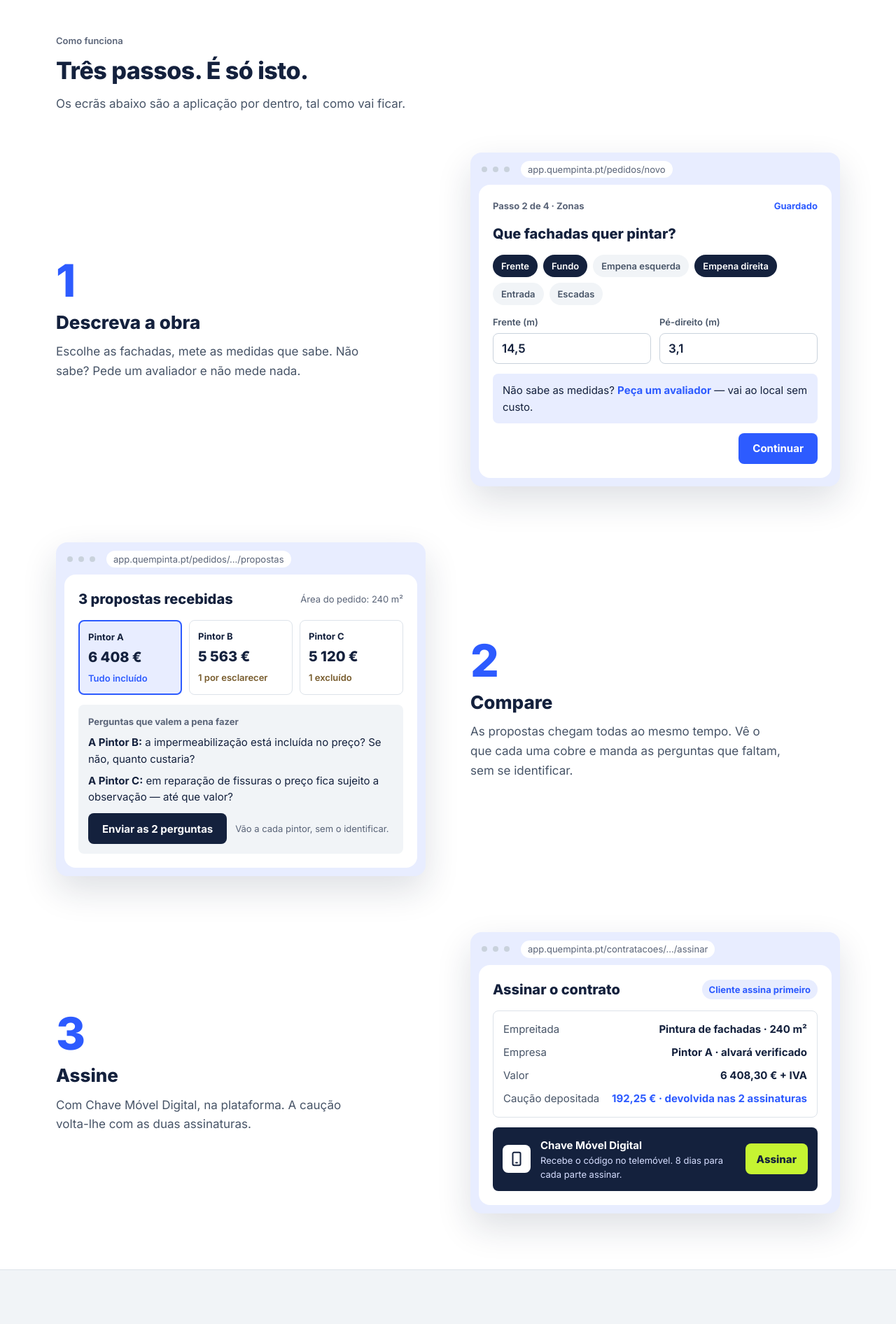
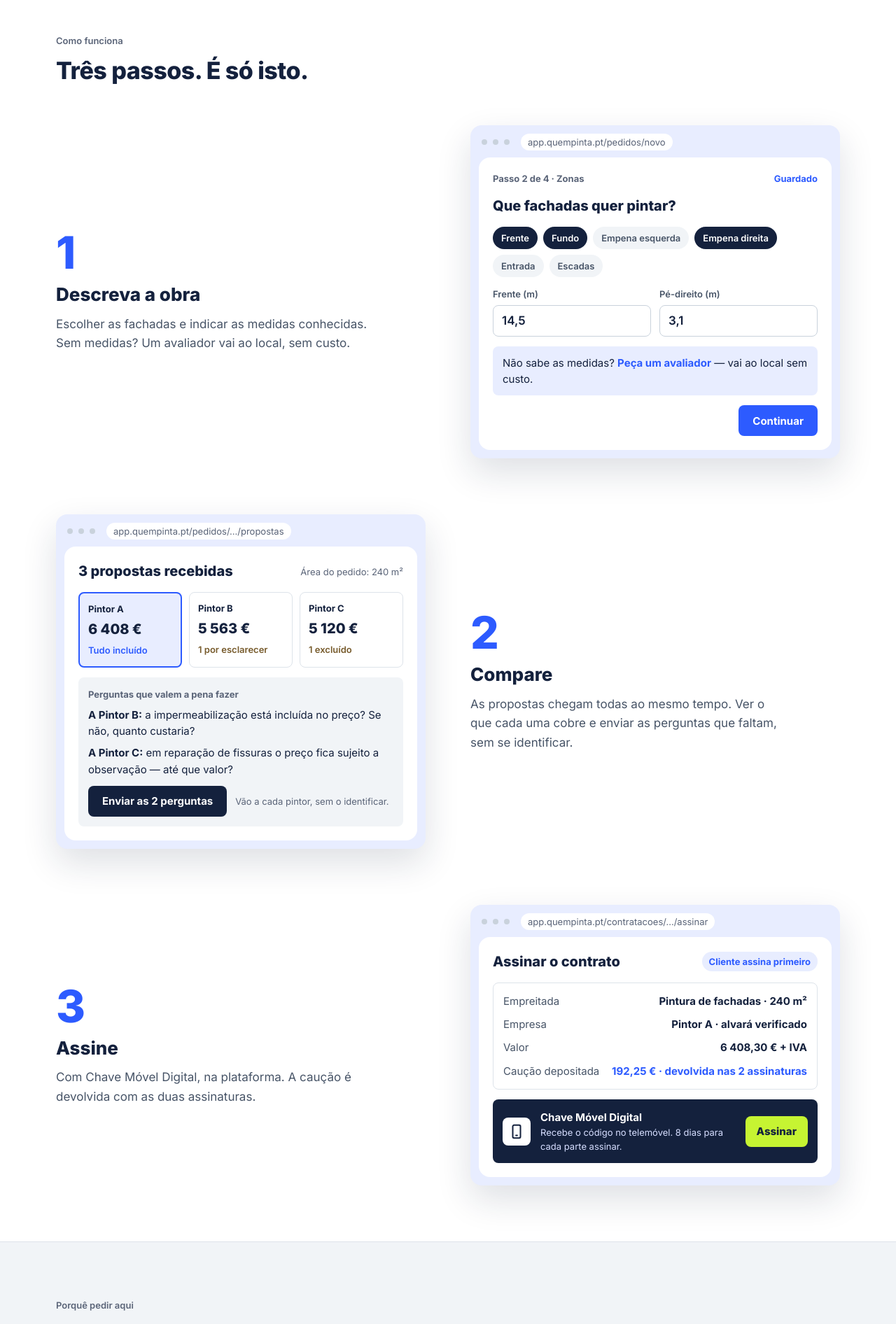
Before and after one commit to nunomarujo/paintit, a Next.js app: page / in a window 1280 px wide. Shown: the part 1300-3192 px from the top of the page at 70% size. Built offline with nearby package versions, Linux system fonts and the light colour scheme.

Commit message:
Página inicial: texto para o leitor, não para quem constrói — sem «tal como vai ficar», sem «estado», sem tu
Co-Authored-By: Claude Fable 5.1 <noreply@anthropic.com>
Claude-Session: https://claude.ai/code/session_01NCY5SBnuWidUthsPHZJKr9

```diff
--- a/src/app/page.tsx
+++ b/src/app/page.tsx
@@ -74,19 +74,19 @@ const passos = [
   {
     n: '1',
     t: 'Descreva a obra',
-    d: 'Escolhe as fachadas, mete as medidas que sabe. Não sabe? Pede um avaliador e não mede nada.',
+    d: 'Escolher as fachadas e indicar as medidas conhecidas. Sem medidas? Um avaliador vai ao local, sem custo.',
     ecra: <PassoDescrever />,
   },
   {
     n: '2',
     t: 'Compare',
-    d: 'As propostas chegam todas ao mesmo tempo. Vê o que cada uma cobre e manda as perguntas que faltam, sem se identificar.',
+    d: 'As propostas chegam todas ao mesmo tempo. Ver o que cada uma cobre e enviar as perguntas que faltam, sem se identificar.',
     ecra: <PassoComparar />,
   },
   {
     n: '3',
     t: 'Assine',
-    d: 'Com Chave Móvel Digital, na plataforma. A caução volta-lhe com as duas assinaturas.',
+    d: 'Com Chave Móvel Digital, na plataforma. A caução é devolvida com as duas assinaturas.',
     ecra: <PassoAssinar />,
   },
 ];
@@ -144,9 +144,6 @@ export default function Home() {
       <section id="como-funciona" className="mx-auto max-w-6xl px-4 py-20">
         <p className="eyebrow">Como funciona</p>
         <h2 className="mt-3 text-[34px] leading-tight font-extrabold text-tinta-900">Três passos. É só isto.</h2>
-        <p className="mt-3 max-w-2xl text-[17px] leading-relaxed text-slate-600">
-          Os ecrãs abaixo são a aplicação por dentro, tal como vai ficar.
-        </p>
         <ol className="mt-14 flex flex-col gap-20">
           {passos.map((p, i) => (
             <li key={p.n} className="grid items-center gap-10 lg:grid-cols-2 lg:gap-16">
@@ -220,8 +217,7 @@ export default function Home() {
           </h2>
           <p className="mt-3 max-w-2xl text-[17px] leading-relaxed text-tinta-200">
             Cada proposta é lida pelo que inclui, exclui ou deixa por esclarecer — antes de olhar ao total. O comparador
-            não elege vencedora: mostra onde está a diferença. Seis momentos reais, com dados fictícios, gerados pelas
-            mesmas funções que a aplicação usa.
+            não elege vencedora: mostra onde está a diferença. Exemplo com um pedido de 240 m² e três propostas.
           </p>
           <div className="mt-8 rounded-2xl bg-white p-2 text-slate-900 sm:p-4">
             <ComparadorDemo />
--- a/src/components/landing/ComparadorDemo.tsx
+++ b/src/components/landing/ComparadorDemo.tsx
@@ -255,7 +255,7 @@ export function ComparadorDemo() {
 
           <div className="mx-auto mt-5 max-w-[620px] text-center">
             <p className="text-[13px] font-bold uppercase tracking-[.04em] text-tinta-700">
-              Estado {atual + 1} de {ESTADOS.length}
+              {atual + 1} de {ESTADOS.length}
             </p>
             <p className="mt-1.5 text-[20px] font-bold leading-snug text-tinta-900">{estado.frase}</p>
           </div>
--- a/src/components/landing/SurveyDemo.tsx
+++ b/src/components/landing/SurveyDemo.tsx
@@ -11,14 +11,14 @@ import { useState } from 'react';
 const ESTADOS = [
   {
     rotulo: '1. Pedir o levantamento',
-    tag: 'Estado 1 · do lado do cliente',
+    tag: 'Do lado do cliente',
     msg: 'O pedido de ajuda fica registado — não é preciso preencher medidas enquanto se aguarda.',
     cond:
       'Quando há um avaliador qualificado de um fornecedor disponível na zona, pode reservar o pedido e ir medir ao local, sem custo acrescentado à obra. Continua sempre a poder medir a obra sozinho, a qualquer momento.',
   },
   {
     rotulo: '2. Um avaliador reserva a visita',
-    tag: 'Estado 2 · do lado do avaliador',
+    tag: 'Do lado do avaliador',
     msg: 'Um avaliador da zona vê os pedidos de levantamento disponíveis para reservar.',
     cond: 'A reserva é por ordem de chegada, com uma janela de 48 horas — por isso a disponibilidade depende de haver alguém ativo nessa zona.',
   },
```
